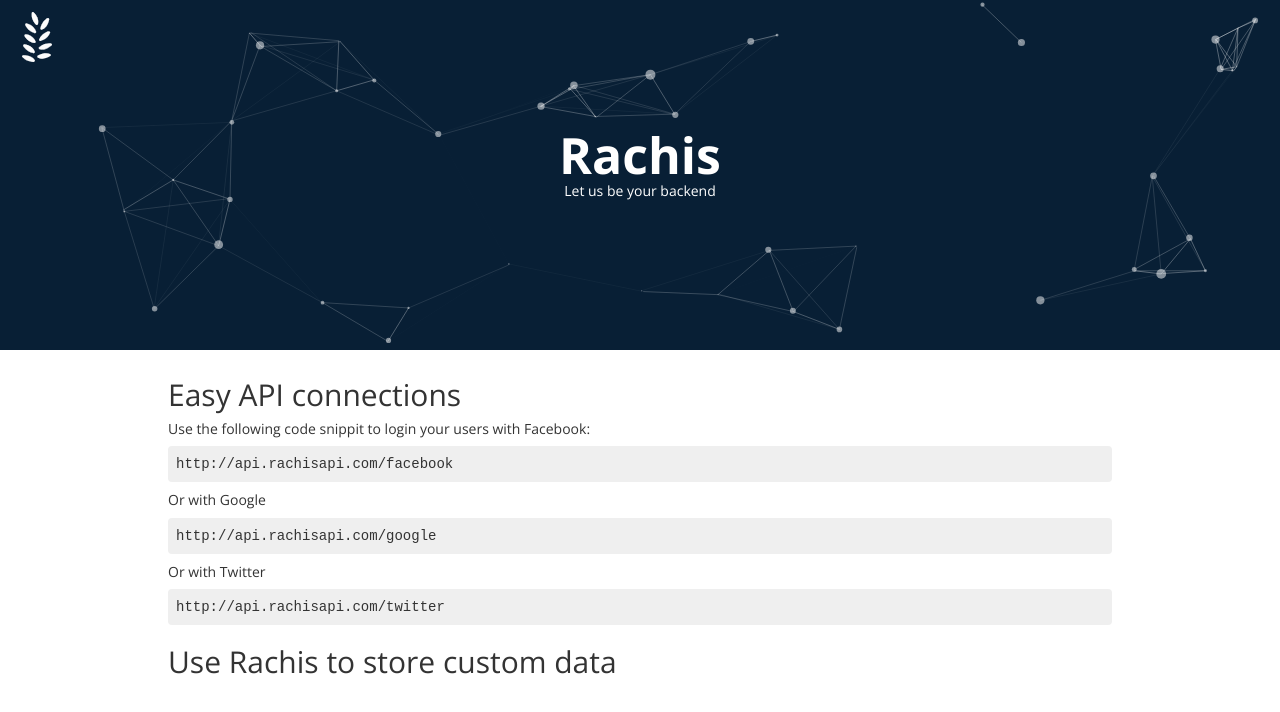
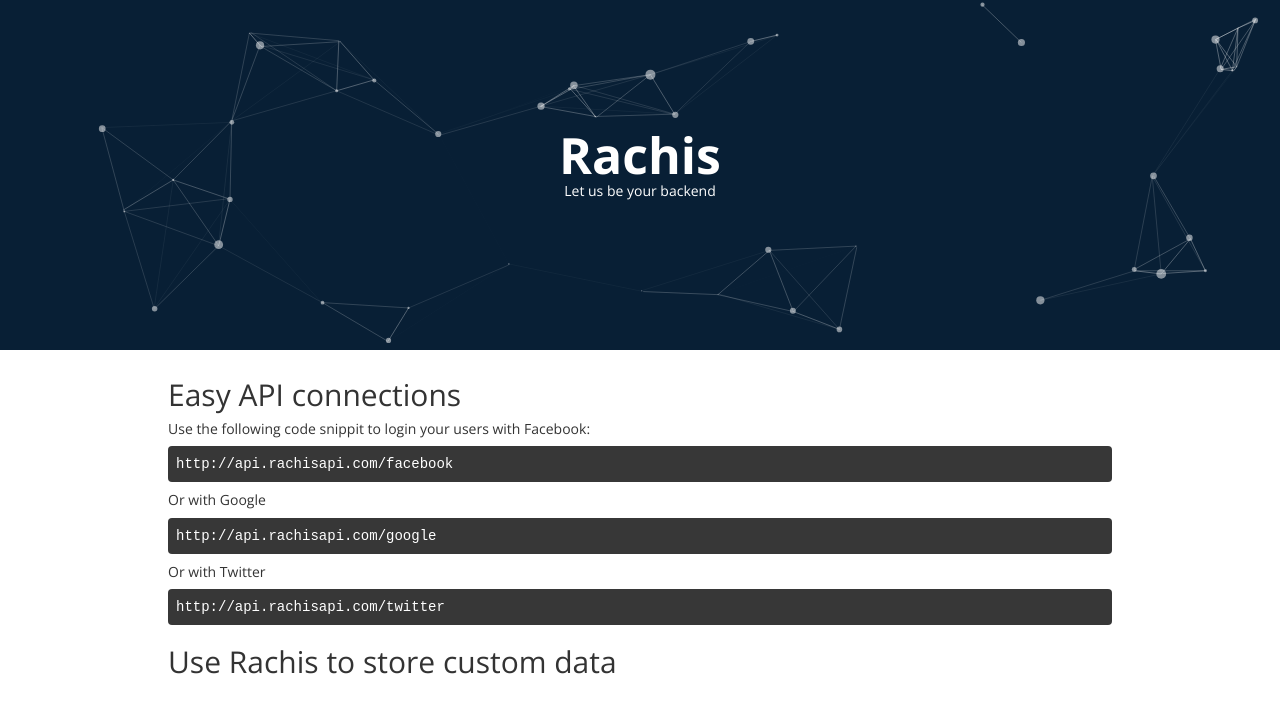
Before and after one commit to colejoh/rachisapp.github.io, a plain HTML site: page index.html in a window 1280 px wide. Drawn offline with nearby package versions, Linux system fonts and the light colour scheme; no server answers.

Commit message:
removed logo

```diff
--- a/css/main.css
+++ b/css/main.css
@@ -45,6 +45,7 @@
     width: 100%;
     padding: 8px;
     font-family: monospace;
-    background: #EFEFEF;
+    background: #373737;
     border-radius: 4px;
+    color: #fff;
 }
--- a/index.html
+++ b/index.html
@@ -13,9 +13,6 @@
     </head>
     <body>
         <header>
-            <div class="logo-img">
-                <img src="img/logo-white.svg" width="50px" height="50px"/>
-            </div>
             <div class="text">
                 <div class="logo">Rachis</div>
                 <div class="sub">Let us be your backend</div>
```
